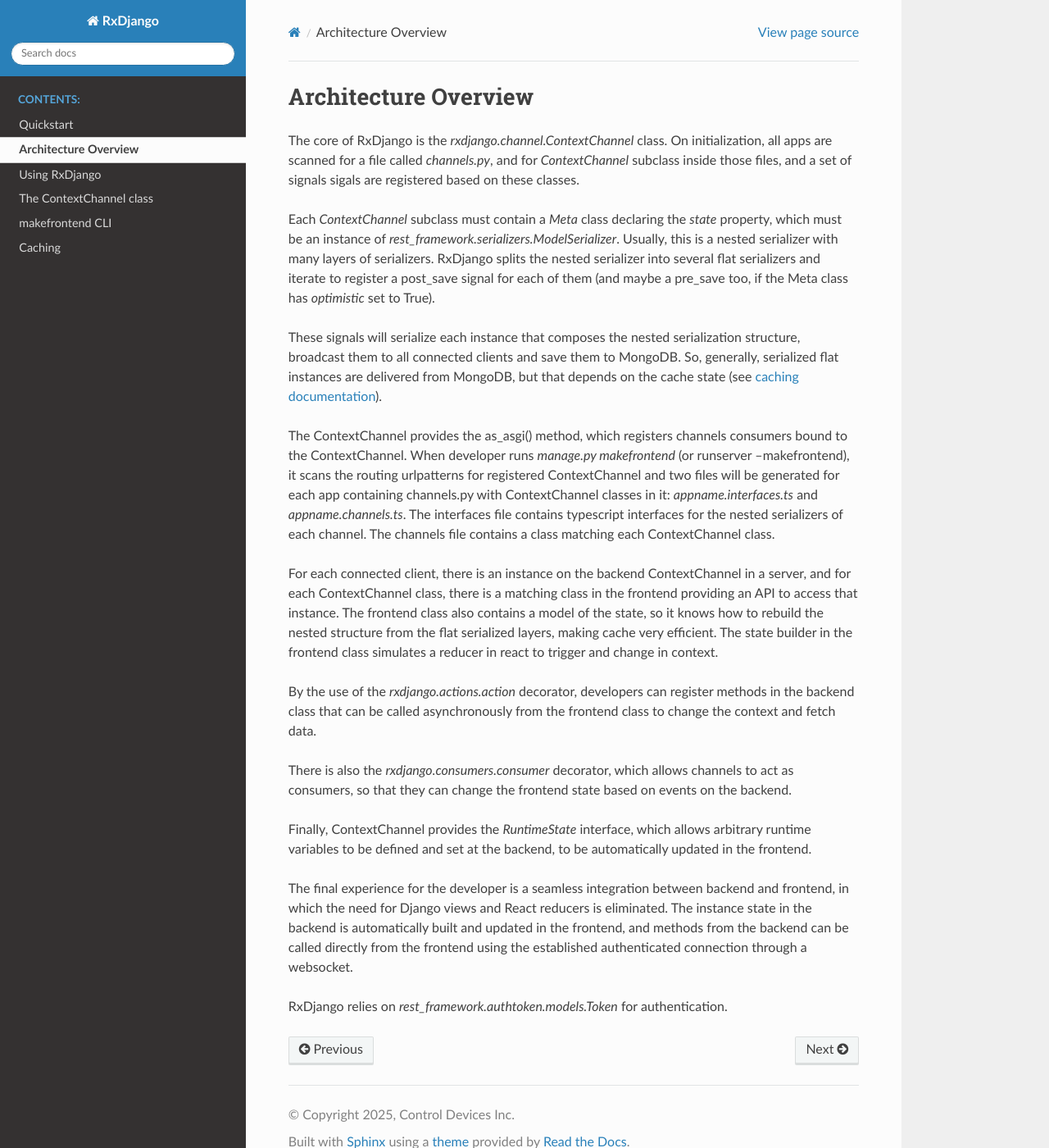
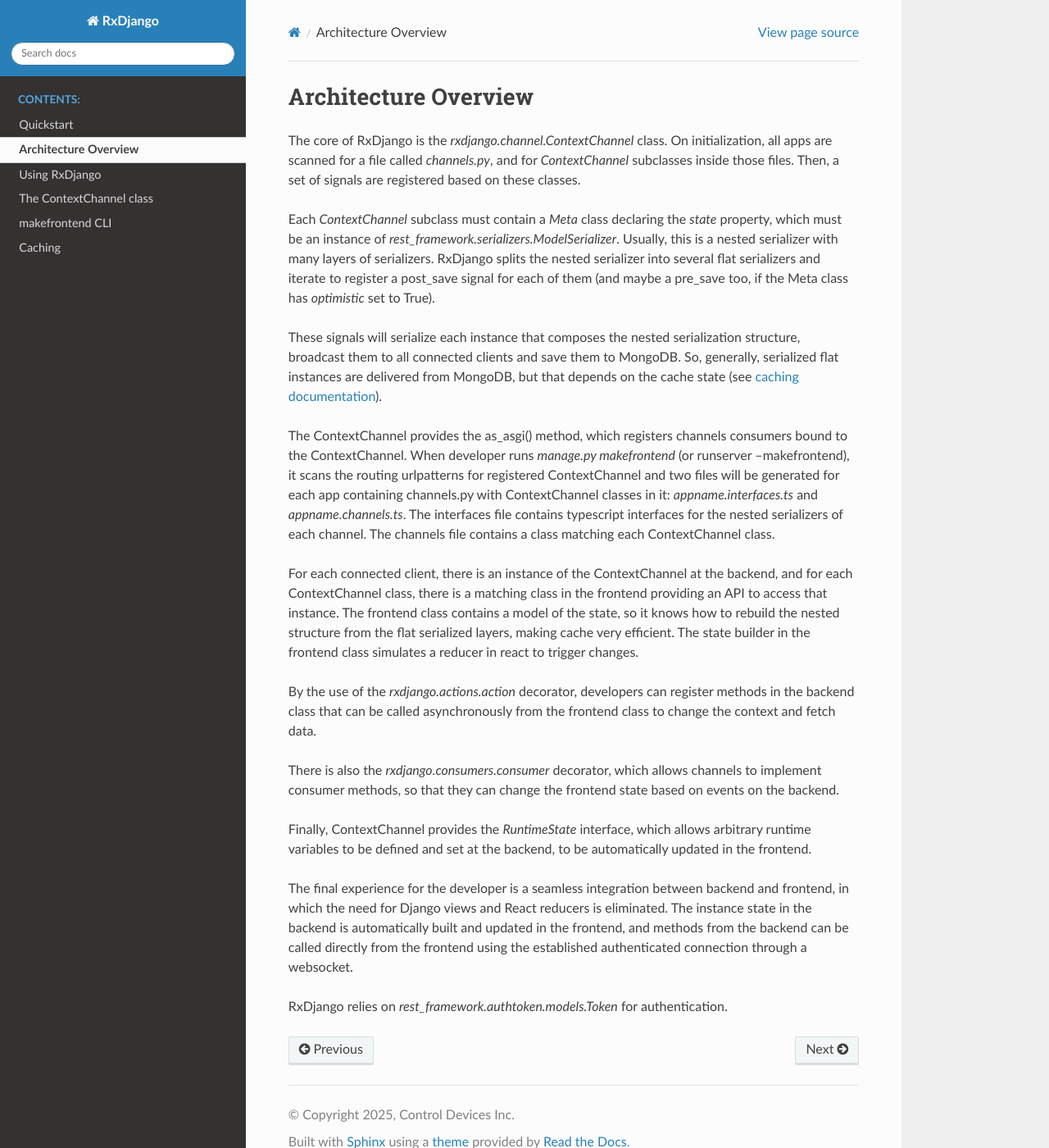
Before and after one commit to CDIGlobalTrack/rxdjango, a Sphinx documentation site: the page built from docs/architecture-overview.rst, in a window 1280 px wide and 1400 px high. Shown: the whole window at 82% size. Built offline with Sphinx 7.4.7 and the Read the Docs theme 3.1.0, drawn with Linux system fonts in a browser that asks for light colours.

Commit message:
adjusts in documentation

```diff
--- a/docs/architecture-overview.rst
+++ b/docs/architecture-overview.rst
@@ -7,8 +7,8 @@ Architecture Overview
 
 The core of RxDjango is the `rxdjango.channel.ContextChannel` class.
 On initialization, all apps are scanned for a file called `channels.py`,
-and for *ContextChannel* subclass inside those files, and a set of signals
-sigals are registered based on these classes.
+and for *ContextChannel* subclasses inside those files. Then, a set of signals
+are registered based on these classes.
 
 Each *ContextChannel* subclass must contain a *Meta* class declaring
 the *state* property, which must be an instance of `rest_framework.serializers.ModelSerializer`.
@@ -33,19 +33,19 @@ contains typescript interfaces for the nested serializers of each channel.
 The channels file contains a class matching each ContextChannel
 class.
 
-For each connected client, there is an instance on the backend ContextChannel in
-a server, and for each ContextChannel class, there is a matching class in the frontend
-providing an API to access that instance. The frontend class also contains a model of
+For each connected client, there is an instance of the ContextChannel at
+the backend, and for each ContextChannel class, there is a matching class in the frontend
+providing an API to access that instance. The frontend class contains a model of
 the state, so it knows how to rebuild the nested structure from the flat serialized
 layers, making cache very efficient. The state builder in the frontend class simulates
-a reducer in react to trigger and change in context.
+a reducer in react to trigger changes.
 
 By the use of the `rxdjango.actions.action` decorator, developers can register methods
 in the backend class that can be called asynchronously from the frontend class to change
 the context and fetch data.
 
 There is also the `rxdjango.consumers.consumer` decorator, which allows channels to
-act as consumers, so that they can change the frontend state based on events on the
+implement consumer methods, so that they can change the frontend state based on events on the
 backend.
 
 Finally, ContextChannel provides the `RuntimeState` interface, which allows arbitrary
```
